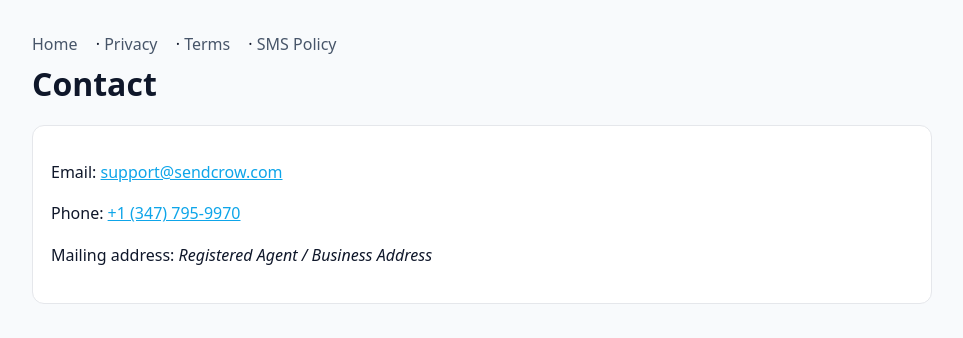
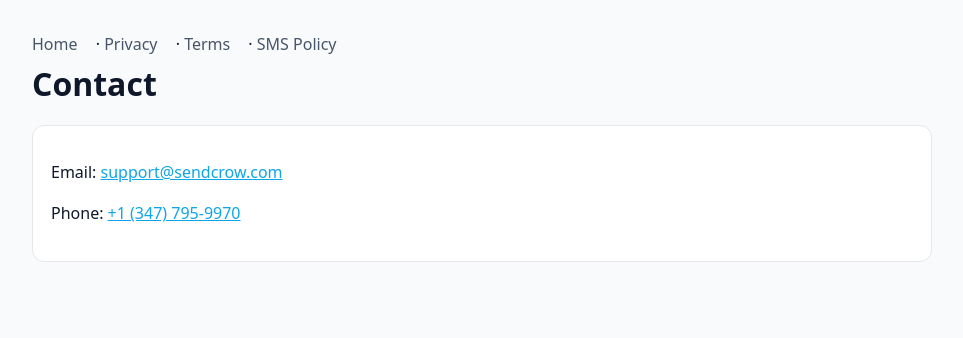
Before and after one commit to jasdeepsinghgit/sctempweb, a plain HTML site: page contact.html in a window 1280 px wide. Shown: the whole page, without its empty margins (158-1121 px from the left). Drawn offline with Linux system fonts and the light colour scheme.

Commit message:
Comment out mailing address section
Comment out mailing address paragraph in contact.html

```diff
--- a/contact.html
+++ b/contact.html
@@ -19,7 +19,7 @@
   <div class="card">
     <p>Email: <a href="mailto:support@sendcrow.com">support@sendcrow.com</a></p>
     <p>Phone: <a href="tel:+13477959970">+1 (347) 795-9970</a></p>
-    <p>Mailing address: <em>Registered Agent / Business Address</em></p>
+    <!-- <p>Mailing address: <em>Registered Agent / Business Address</em></p> -->
   </div>
 </main>
 </body>
```
